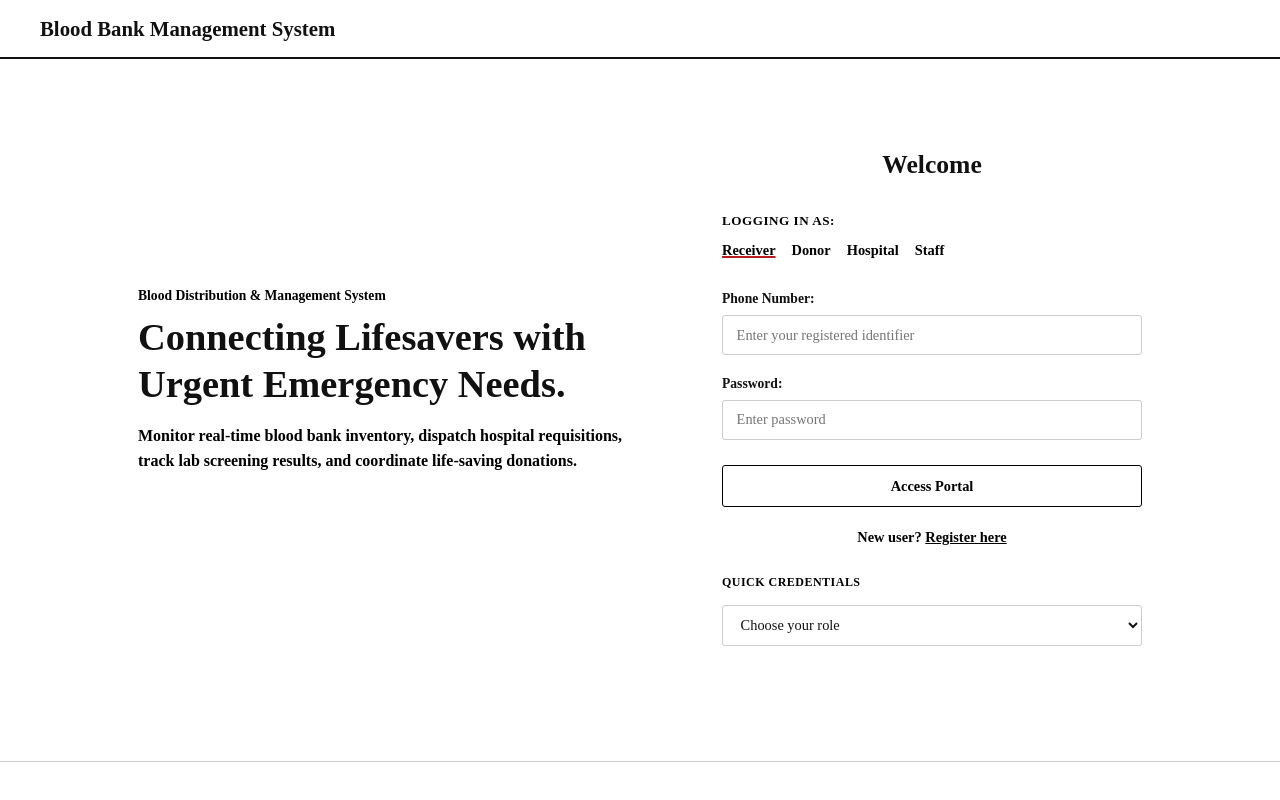
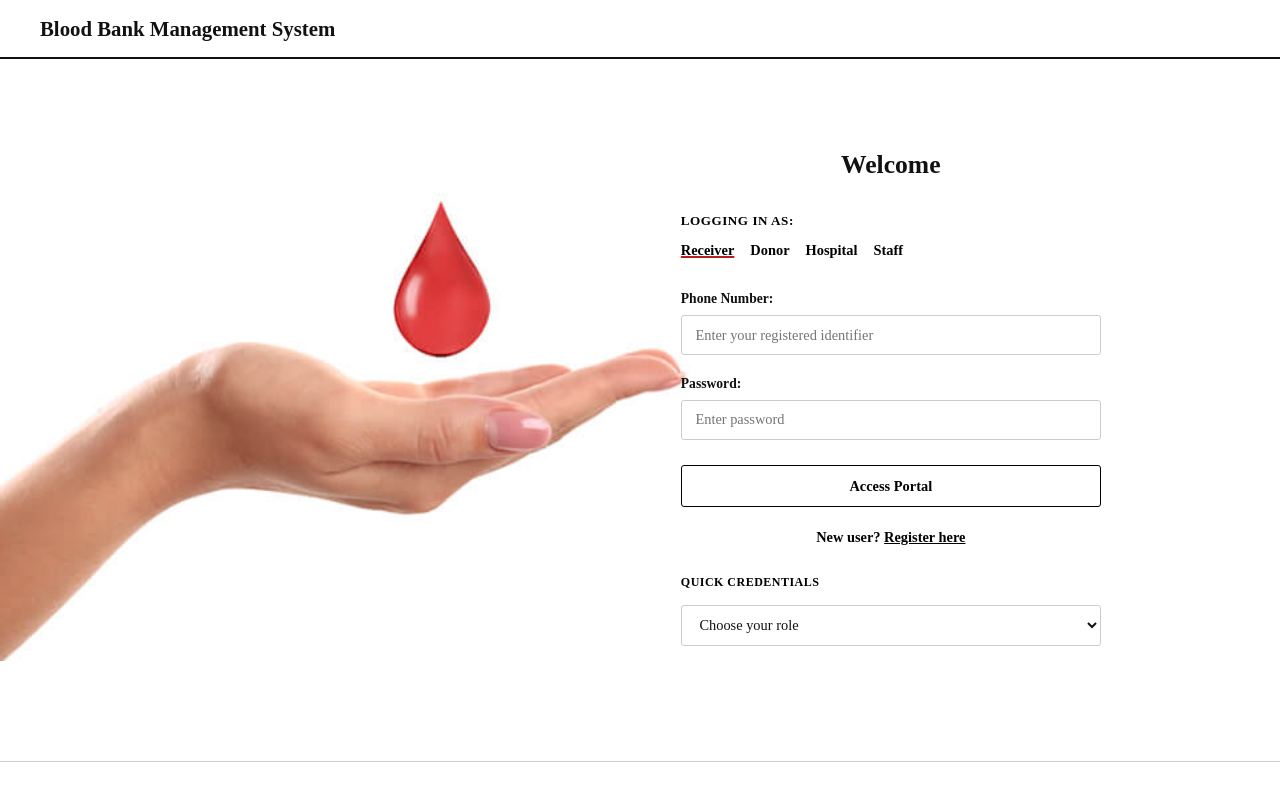
Before and after one commit to Shravya317/blood-bank-management-system, a Flask app: page /auth/login in a window 1280 px wide. Run offline with Flask 3, Linux system fonts and the light colour scheme.

Commit message:
Add background image to login and register pages, shift forms to right to prevent text overlap

```diff
--- a/templates/login.html
+++ b/templates/login.html
@@ -1,9 +1,25 @@
 {% extends 'base.html' %}
 
 {% block content %}
+
+<style>
+    body {
+        background: #ffffff url("{{ url_for('static', filename='img/hero-bg.png') }}") no-repeat left center;
+        background-size: 55%;
+        background-attachment: fixed;
+    }
+    .auth-wrapper {
+        justify-content: flex-end !important;
+        padding-right: 10%;
+    }
+    .auth-left-text {
+        display: none !important;
+    }
+</style>
+
 <div class="auth-wrapper">
 
-    <div style="max-width: 520px;">
+    <div class="auth-left-text" style="max-width: 520px;">
         <p style="font-size: 0.85rem; color: #000000; font-weight: bold; margin-bottom: 0.5rem;">Blood Distribution & Management System</p>
         <h1 class="auth-hero-title">Connecting Lifesavers with Urgent Emergency Needs.</h1>
         <p style="color: #000000; font-weight: bold; font-size: 1rem; margin-bottom: 2rem; line-height: 1.6;">
```
Also changed, not shown: templates/register.html (+13 -0 lines), static/img/hero-bg.png (added).
